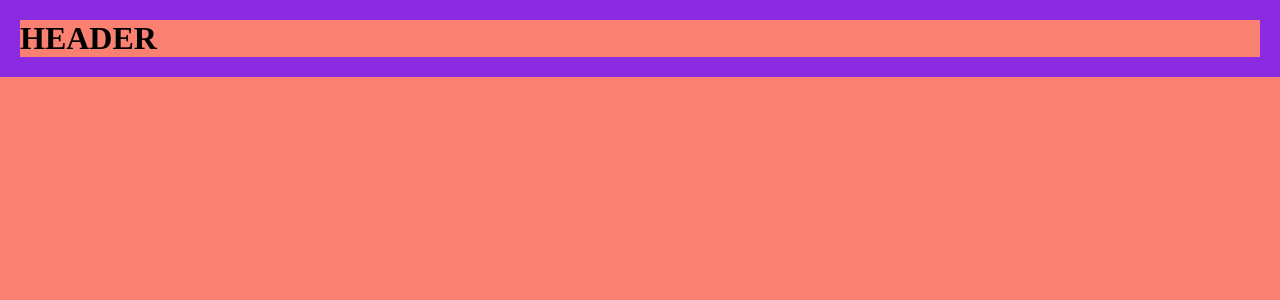
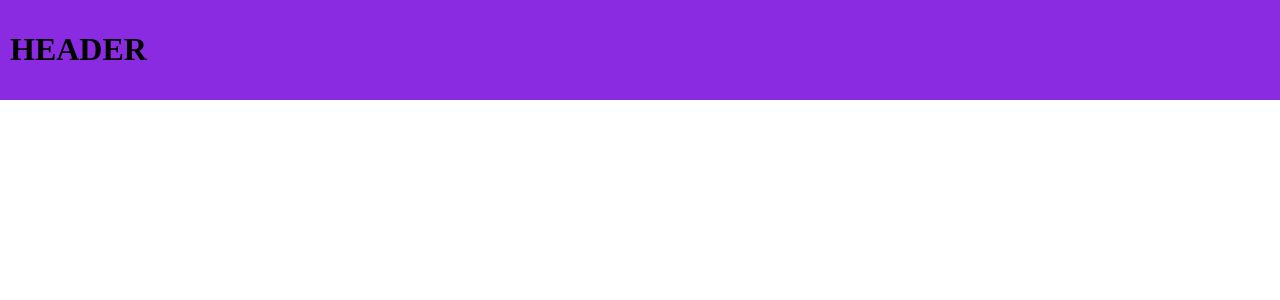
Before and after one commit to idanygo/mood-project, a Next.js app: page /components/Header in a window 1280 px wide. Shown: the top 300 px of the page. Built offline with nearby package versions, Linux system fonts and the light colour scheme.

Commit message:
changed bg-colors

```diff
--- a/pages/happy.js
+++ b/pages/happy.js
@@ -1,13 +1,14 @@
 import styles from "@/styles/Happy.module.css";
+import Layout from "./components/Layout";
 
 export default function Happy() {
   return (
-    <body className={styles.body}>
+    <Layout backgroundColor="#ffc0c0" >
       <main className={styles.main}>
         <div>
           <p>HELLO HAPPY!</p>
         </div>
       </main>
-    </body>
+    </Layout>
   );
 }
--- a/pages/stressed.js
+++ b/pages/stressed.js
@@ -1,11 +1,12 @@
 import styles from "@/styles/Stressed.module.css";
+import Layout from "./components/Layout";
 
 export default function Stressed() {
   return (
-    <>
+    <Layout backgroundColor="#bfeaf5">
       <div>
         <p>HELLO STRESSED!</p>
       </div>
-    </>
+    </Layout>
   );
 }
--- a/pages/tired.js
+++ b/pages/tired.js
@@ -1,11 +1,12 @@
 import styles from "@/styles/Tired.module.css";
+import Layout from "./components/Layout";
 
 export default function Tired() {
   return (
-    <>
+    <Layout backgroundColor="#181d31" color="#fffefe">
       <div>
         <p>HELLO TIRED!</p>
       </div>
-    </>
+    </Layout>
   );
 }
--- a/styles/globals.css
+++ b/styles/globals.css
@@ -1,10 +1,9 @@
-* {
-  background-color: salmon;
-  margin: 0;
-  padding: 0;
+body {
+  margin: 0px;
+  padding: 0px;
 }
 
 .Header {
-  padding: 20px;
+  padding: 10px;
   background-color: blueviolet;
 }
```
Also changed, not shown: pages/components/Layout.js (added, +13 -0 lines), styles/App.module.css (added).
